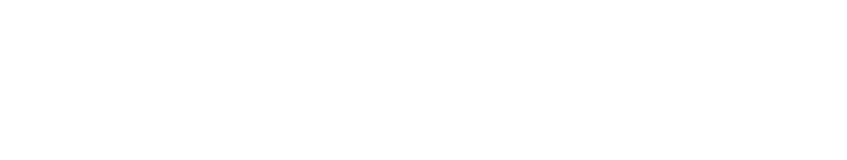
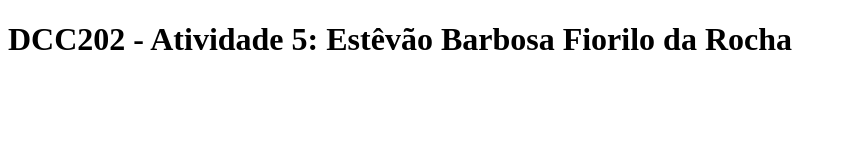
Before and after one commit to ufjf-dcc202/ufjf-dcc202-2023-3-b-atv5-tetenc555, a website: page index.html in a window 1280 px wide. Shown: the whole page, without its empty margins (0-847 px from the left). Drawn offline with Linux system fonts and the light colour scheme.

Commit message:
cria main com titulo válidoe paragrafo vazio

```diff
--- a/index.html
+++ b/index.html
@@ -3,9 +3,12 @@
 <head>
     <meta charset="UTF-8">
     <meta name="viewport" content="width=device-width, initial-scale=1.0">
-    <title>Document</title>
+    <title>DCC202 - Atividade 5: Estêvão Barbosa Fiorilo da Rocha</title>
 </head>
 <body>
-
+    <main>
+        <h1>DCC202 - Atividade 5: Estêvão Barbosa Fiorilo da Rocha</h1>
+        <p></p>
+    </main>
 </body>
 </html>
```
